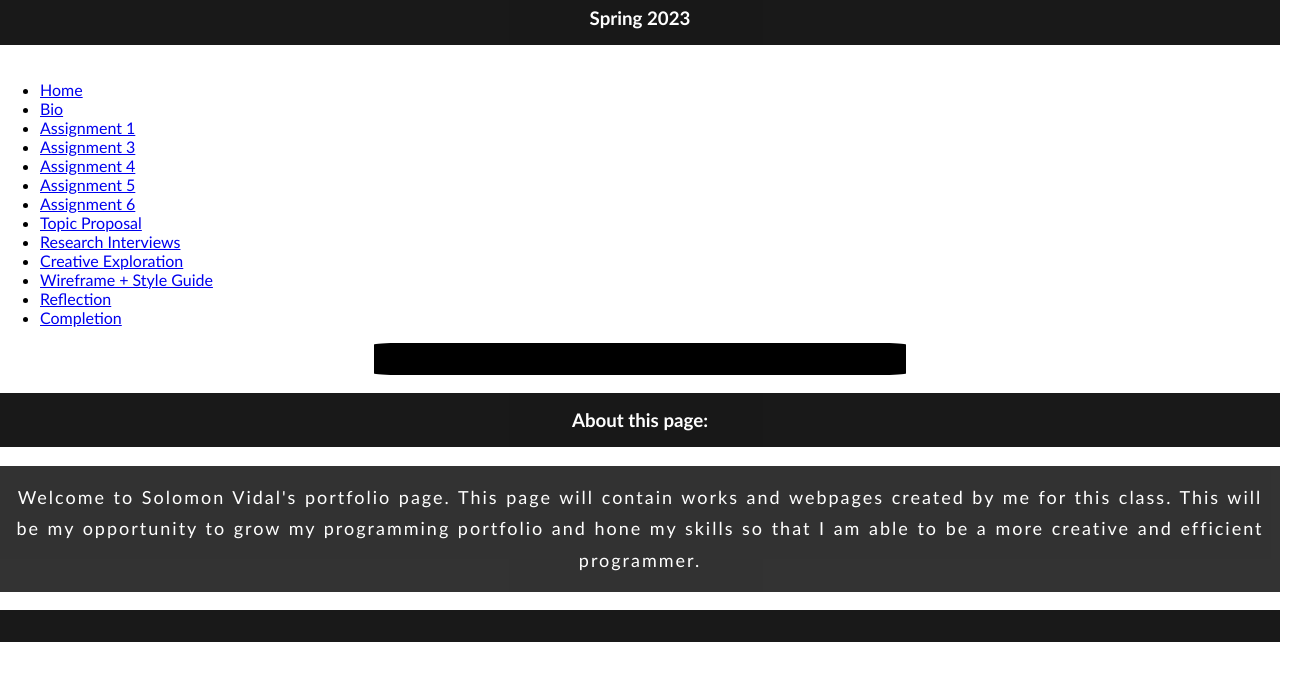
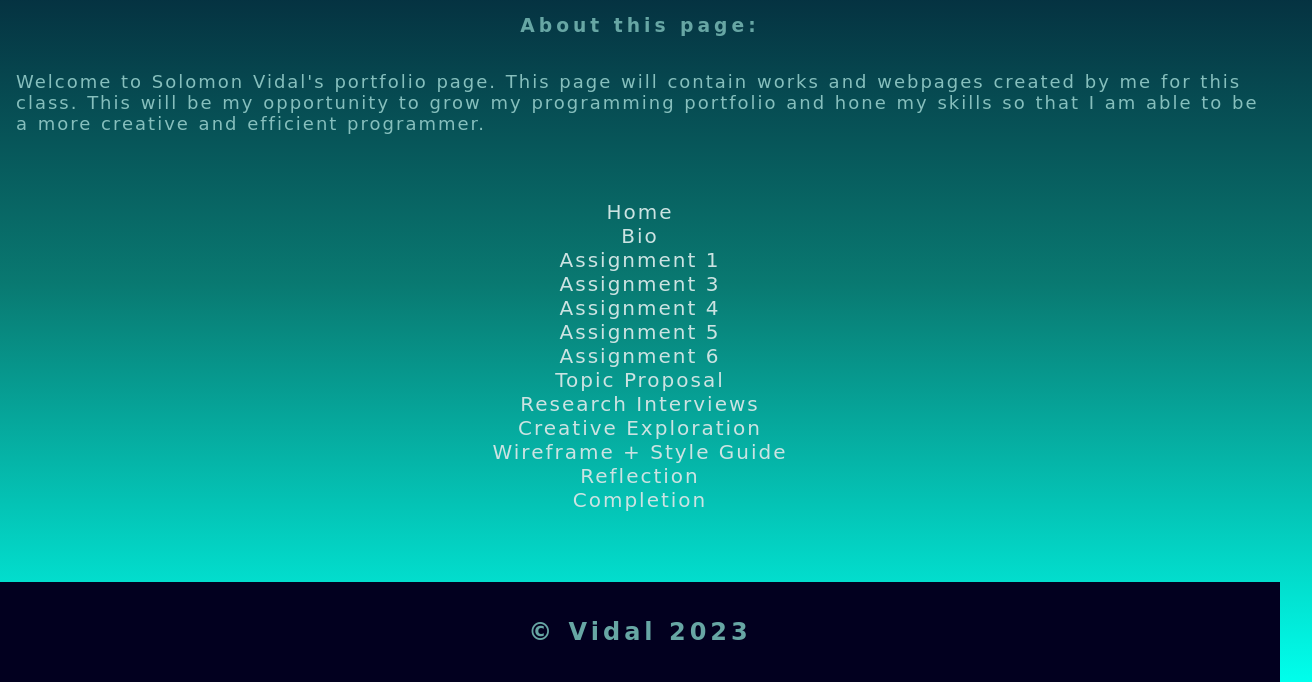
Before and after one commit to SolomonV01/webdev2repository, a plain HTML site: page index.html in a window 1280 px wide. Shown: the part 204-886 px from the top of the page, 1312 px wide, since content can reach past the window. Before the commit the page ends 846 px from the top, so only its background shows below. Drawn offline with Linux system fonts and the light colour scheme; files that its build step writes are made by us from their sources.

Commit message:
cssedit1

```diff
--- a/index.html
+++ b/index.html
@@ -13,6 +13,13 @@
         <h2>Web Development 2: Class Portfolio</h2>
         <h3>Spring 2023</h3>
     </header>
+
+
+
+    <main>
+        <img src="" alt="">
+        <h3>About this page:</h3>
+        <p>Welcome to Solomon Vidal's portfolio page. This page will contain works and webpages created by me for this class. This will be my opportunity to grow my programming portfolio and hone my skills so that I am able to be a more creative and efficient programmer.</p>
 
         <nav>
             <ul>
@@ -32,14 +39,12 @@
             </ul>
         </nav>
 
-    <main>
-        <img src="" alt="">
-        <h3>About this page:</h3>
-        <p>Welcome to Solomon Vidal's portfolio page. This page will contain works and webpages created by me for this class. This will be my opportunity to grow my programming portfolio and hone my skills so that I am able to be a more creative and efficient programmer.</p>
+        <br>
+        <br>
     </main>
 
     <footer>
-
+        <h2>&copy; Vidal 2023</h2>
     </footer>
 </body>
 </html>
--- /dev/null
+++ b/style.css
@@ -0,0 +1,77 @@
+body {
+    box-sizing: border-box;
+    display: flex;
+    margin: 0 auto;
+    min-height: 100vh;
+    flex-direction: column;
+
+    font-family: cursive;
+    background: linear-gradient(180deg, rgba(2,0,31,1) 0%, rgba(9,121,113,1) 55%, rgba(0,255,236,1) 100%);
+
+}
+
+p {
+    color: #86bfbd;
+
+    padding: 1rem;
+    letter-spacing: 2px;
+    word-spacing: 1px;
+    font-size: 18px;
+}
+
+img {
+    width: 100%;
+    min-width: 300px;
+    border-radius: 5%;
+
+    display: block;
+    margin-left: auto;
+    margin-right: auto;
+
+    padding: 1rem;
+    align-content: center;
+}
+
+nav {
+    padding: 2rem;
+
+    display: flex;
+    flex-direction: row;
+    justify-content: space-evenly;
+    gap: 2rem;
+}
+
+a{
+    text-align: end;
+    font-size: 20px;
+    letter-spacing: 2px;
+    text-decoration: none;
+
+    color: #cce3e2;
+}
+
+h1, h2, h3 {
+    text-align: center;
+    color: #67a6a4;
+
+    letter-spacing: 4px;
+}
+
+ul {
+    margin: 0;
+    padding: 0;
+    list-style: none;
+}
+
+li {
+    text-align: center;
+}
+
+html {
+    scroll-behavior: smooth;
+}
+
+footer {
+    background-color: #02001f;
+    padding: 1rem;
+}
```
Lines whose indentation alone changed are shown as unchanged.
